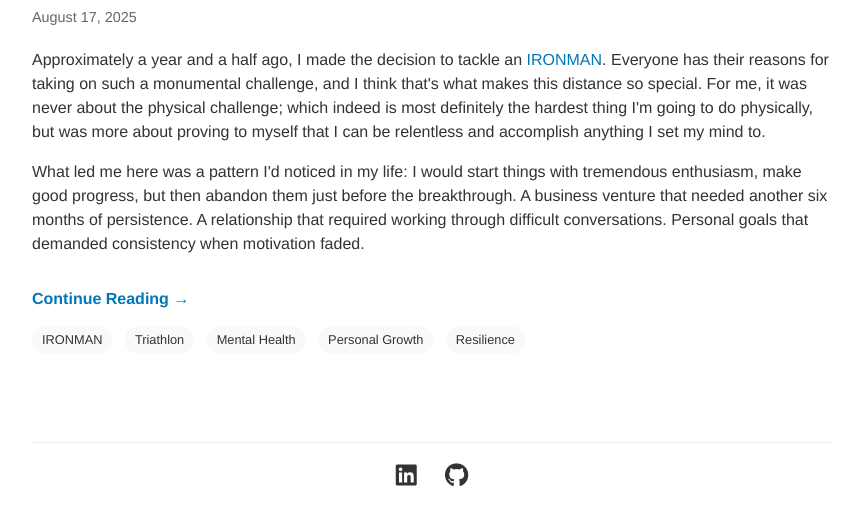
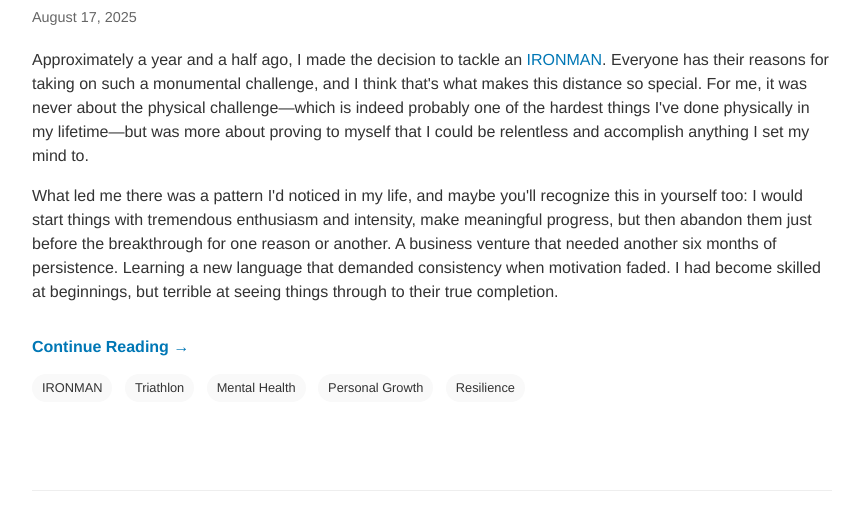
Before and after one commit to Alw3ys/molinaa.com, a plain HTML site: page writing.html in a window 1280 px wide. Shown: the part 594-1100 px from the top of the page, without its empty margins (208-1071 px from the left). Drawn offline with Linux system fonts and the light colour scheme.

Commit message:
fix: writting

```diff
--- a/writing.html
+++ b/writing.html
@@ -203,10 +203,10 @@
             <h2>Beyond the Finish Line: What IRONMAN Really Taught Me</h2>
             <div class="post-meta">August 17, 2025</div>
             <p>
-                Approximately a year and a half ago, I made the decision to tackle an <a href="https://en.wikipedia.org/wiki/Ironman_Triathlon" target="_blank">IRONMAN</a>. Everyone has their reasons for taking on such a monumental challenge, and I think that's what makes this distance so special. For me, it was never about the physical challenge; which indeed is most definitely the hardest thing I'm going to do physically, but was more about proving to myself that I can be relentless and accomplish anything I set my mind to.
+                Approximately a year and a half ago, I made the decision to tackle an <a href="https://en.wikipedia.org/wiki/Ironman_Triathlon" target="_blank">IRONMAN</a>. Everyone has their reasons for taking on such a monumental challenge, and I think that's what makes this distance so special. For me, it was never about the physical challenge—which is indeed probably one of the hardest things I've done physically in my lifetime—but was more about proving to myself that I could be relentless and accomplish anything I set my mind to.
             </p>
             <p>
-                What led me here was a pattern I'd noticed in my life: I would start things with tremendous enthusiasm, make good progress, but then abandon them just before the breakthrough. A business venture that needed another six months of persistence. A relationship that required working through difficult conversations. Personal goals that demanded consistency when motivation faded.
+                What led me there was a pattern I'd noticed in my life, and maybe you'll recognize this in yourself too: I would start things with tremendous enthusiasm and intensity, make meaningful progress, but then abandon them just before the breakthrough for one reason or another. A business venture that needed another six months of persistence. Learning a new language that demanded consistency when motivation faded. I had become skilled at beginnings, but terrible at seeing things through to their true completion.
             </p>
             <a href="writing/beyond-the-finish-line-what-ironman-really-taught-me.html" class="read-more">Continue Reading →</a>
             <div class="tags">
```
